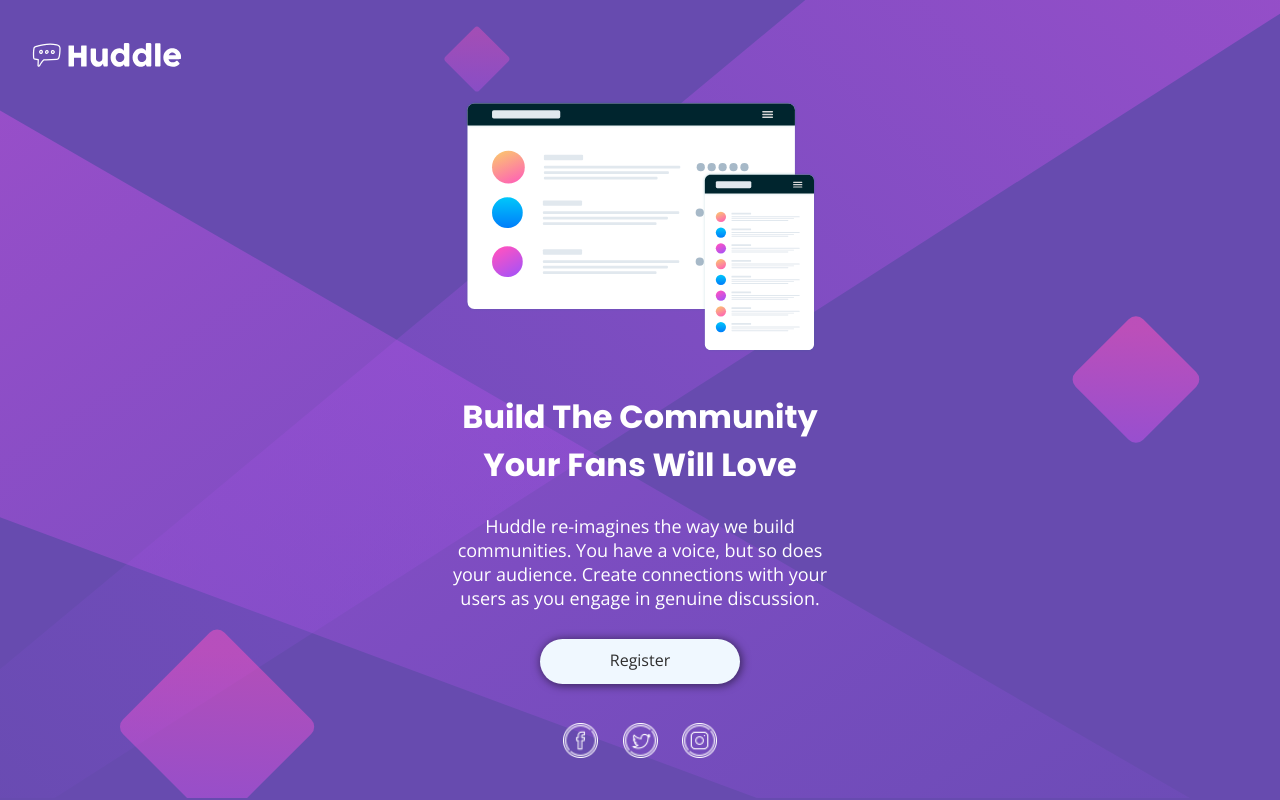
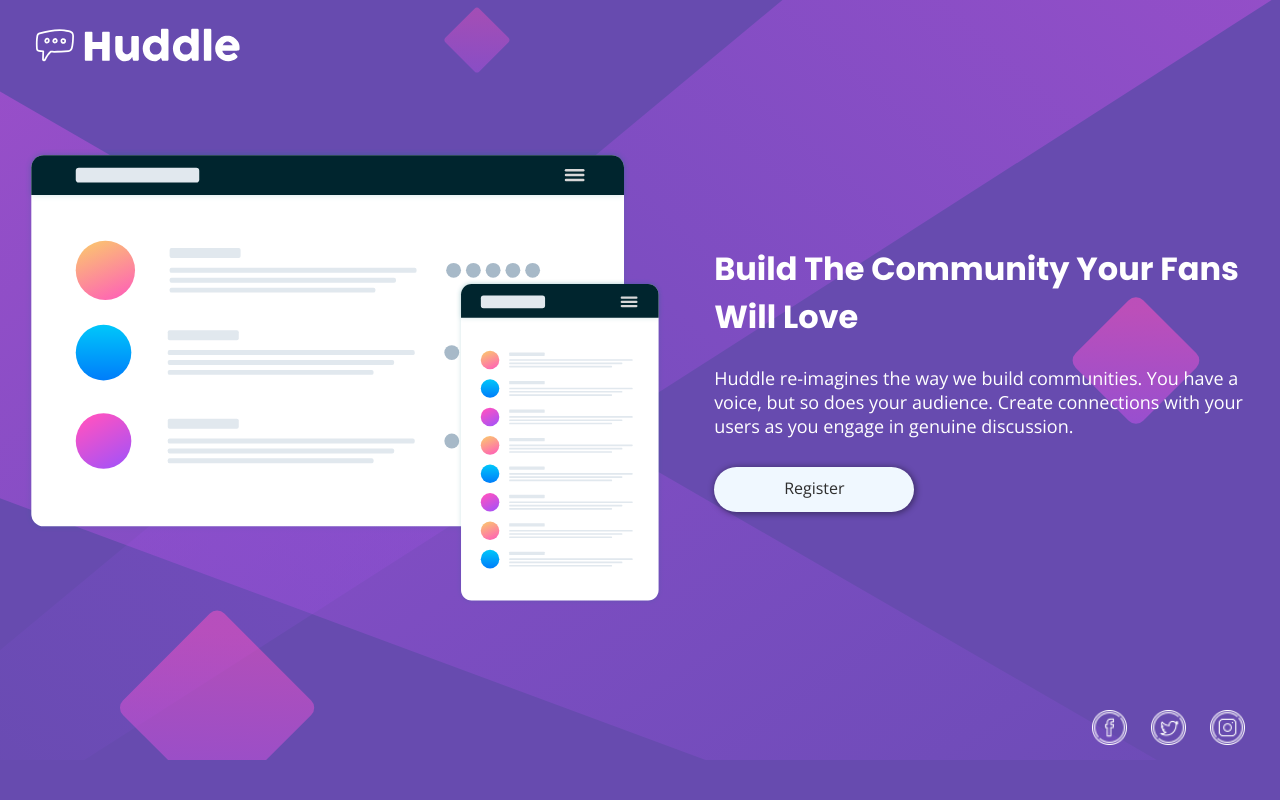
Before and after one commit to graceilol/Hundlle2, a plain HTML site: page index.html in a window 1280 px wide. Drawn offline with nearby package versions, Linux system fonts and the light colour scheme.

Commit message:
finished the desktop design

```diff
--- a/index.html
+++ b/index.html
@@ -38,11 +38,11 @@
           </p>
           <a href="#" class="btn">Register</a>
         </div>
-        <div class="socials">
-          <img src="/images/facebook.png" alt="Facebook" />
-          <img src="/images/bird.png" alt="Twitter" />
-          <img src="/images/photograph.png" alt="Instagram" />
-        </div>
+      </div>
+      <div class="socials">
+        <img src="/images/facebook.png" alt="Facebook" />
+        <img src="/images/bird.png" alt="Twitter" />
+        <img src="/images/photograph.png" alt="Instagram" />
       </div>
     </div>
   </body>
--- a/style.css
+++ b/style.css
@@ -18,6 +18,8 @@ body {
 .container {
   background: url(/images/bg-mobile.svg) no-repeat center center/cover;
   padding: 25px;
+  display: flex;
+  flex-direction: column;
 }
 .nav-bar img {
   width: 160px;
@@ -51,17 +53,54 @@ body {
   width: 200px;
   height: 45px;
   font-size: 16px;
-  margin: 29px;
+  margin: 29px 0px 29px 0px;
   outline: none;
   border-radius: 25px;
   background-color: aliceblue;
   padding-top: 10px;
   text-decoration: none;
   color: #2e2e2e;
-  box-shadow: 1px 1px 9px 1px rgba(0, 0, 0, 0.5);
+  box-shadow: 1px 1px 6px 1px rgba(0, 0, 0, 0.4);
 }
 .socials img {
   width: 35px;
   height: 35px;
   margin: 10px;
 }
+.socials {
+  align-self: center;
+}
+@media (min-width: 715px) {
+  .container {
+    padding: 0px 25px;
+  }
+  .nav-bar {
+    height: 60px;
+  }
+  .nav-bar img {
+    width: 220px;
+    height: 120px;
+    padding-bottom: 30px;
+  }
+  .main-content {
+    flex-direction: row;
+    justify-content: space-around;
+    height: 80vh;
+  }
+  .socials {
+    align-self: flex-end;
+  }
+  .main-text {
+    margin-left: 50px;
+    width: 600px;
+    text-align: left;
+  }
+  .main-img img {
+    width: 100%;
+    height: 100%;
+    margin: 10px 0px;
+  }
+  .btn {
+    padding-left: 70px;
+  }
+}
```
